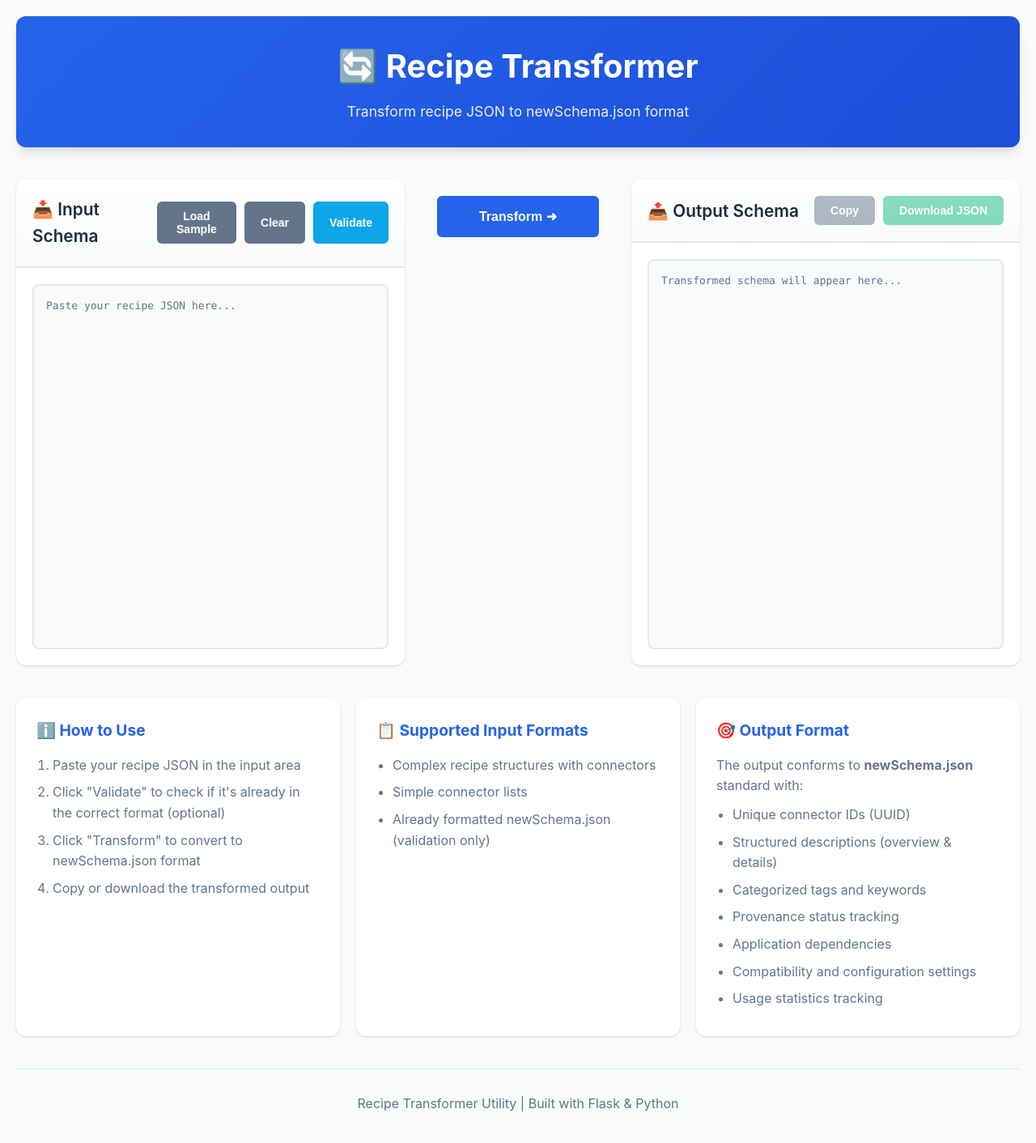
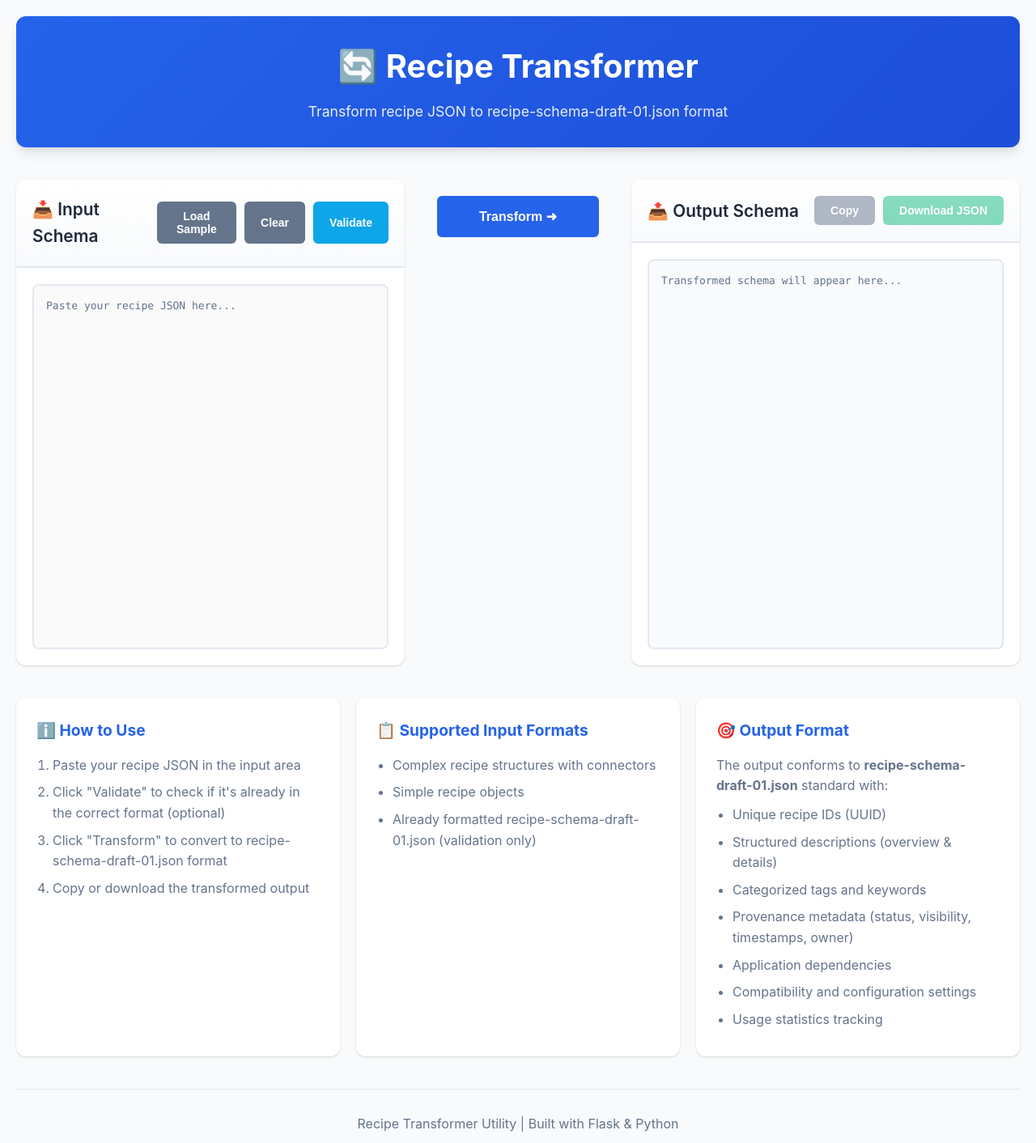
Before and after one commit to Bharath-Meka-0058MR744/RecipeTransformerUtility, a Flask app: page / in a window 1280 px wide. Shown: the top 1412 px of the page at 81% size. Before the commit the page ends 1373 px from the top, so only its background shows below. Run offline with Flask 3, Linux system fonts and the light colour scheme.

Commit message:
Update webapp UI references from newSchema to recipe-schema-draft-01

```diff
--- a/webapp/static/js/app.js
+++ b/webapp/static/js/app.js
@@ -177,7 +177,7 @@ async function validateSchema() {
 
         if (data.success) {
             if (data.valid) {
-                showStatus(inputStatus, '✅ Input already conforms to newSchema.json format', 'success');
+                showStatus(inputStatus, '✅ Input already conforms to recipe-schema-draft-01.json format', 'success');
             } else {
                 showStatus(inputStatus, 'ℹ️ Input needs transformation to conform to schema', 'info');
             }
--- a/webapp/templates/index.html
+++ b/webapp/templates/index.html
@@ -10,7 +10,7 @@
     <div class="container">
         <header>
             <h1>🔄 Recipe Transformer</h1>
-            <p class="subtitle">Transform recipe JSON to newSchema.json format</p>
+            <p class="subtitle">Transform recipe JSON to recipe-schema-draft-01.json format</p>
         </header>
 
         <div class="main-content">
@@ -71,7 +71,7 @@
                 <ol>
                     <li>Paste your recipe JSON in the input area</li>
                     <li>Click "Validate" to check if it's already in the correct format (optional)</li>
-                    <li>Click "Transform" to convert to newSchema.json format</li>
+                    <li>Click "Transform" to convert to recipe-schema-draft-01.json format</li>
                     <li>Copy or download the transformed output</li>
                 </ol>
             </div>
@@ -80,19 +80,19 @@
                 <h3>📋 Supported Input Formats</h3>
                 <ul>
                     <li>Complex recipe structures with connectors</li>
-                    <li>Simple connector lists</li>
-                    <li>Already formatted newSchema.json (validation only)</li>
+                    <li>Simple recipe objects</li>
+                    <li>Already formatted recipe-schema-draft-01.json (validation only)</li>
                 </ul>
             </div>
 
             <div class="info-card">
                 <h3>🎯 Output Format</h3>
-                <p>The output conforms to <strong>newSchema.json</strong> standard with:</p>
+                <p>The output conforms to <strong>recipe-schema-draft-01.json</strong> standard with:</p>
                 <ul>
-                    <li>Unique connector IDs (UUID)</li>
+                    <li>Unique recipe IDs (UUID)</li>
                     <li>Structured descriptions (overview & details)</li>
                     <li>Categorized tags and keywords</li>
-                    <li>Provenance status tracking</li>
+                    <li>Provenance metadata (status, visibility, timestamps, owner)</li>
                     <li>Application dependencies</li>
                     <li>Compatibility and configuration settings</li>
                     <li>Usage statistics tracking</li>
```
